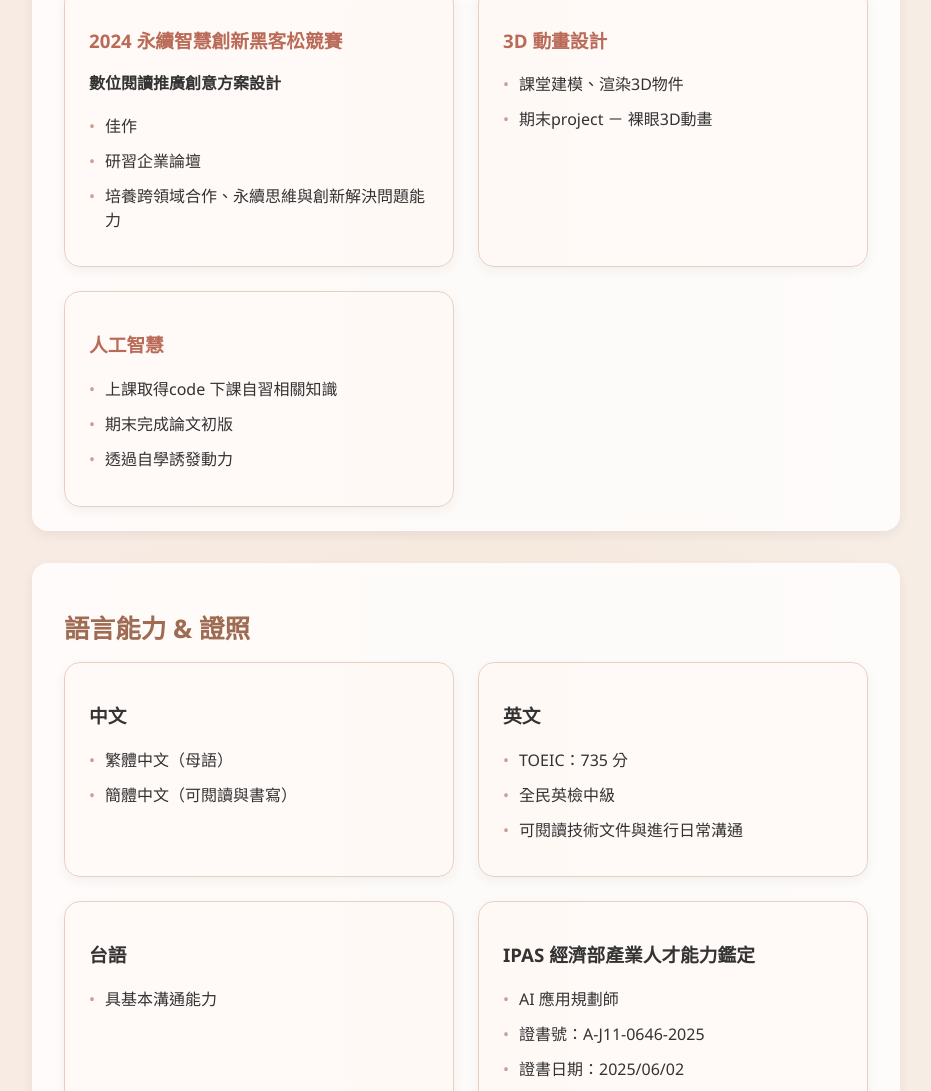
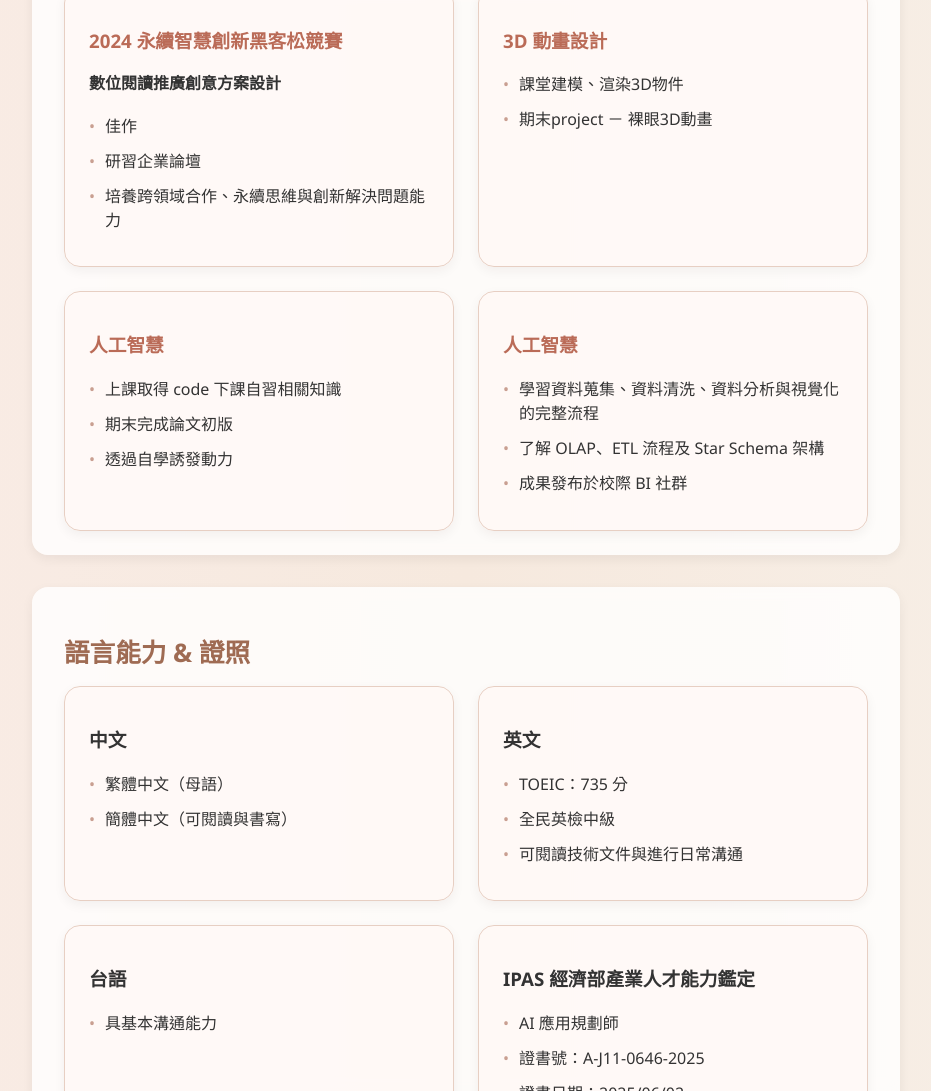
Before and after one commit to Onyx0824/Onyx0824.github.io, a plain HTML site: page index.html in a window 1280 px wide. Shown: the part 2712-3803 px from the top of the page, without its empty margins (174-1105 px from the left). Drawn offline with Linux system fonts and the light colour scheme.

Commit message:
Update index.html

```diff
--- a/index.html
+++ b/index.html
@@ -409,9 +409,17 @@
         <div class="skill-card">
           <h3><a href="projects/ai.html">人工智慧</a></h3>
           <ul>
-            <li>上課取得code 下課自習相關知識</li>
+            <li>上課取得 code 下課自習相關知識</li>
             <li>期末完成論文初版</li>
             <li>透過自學誘發動力</li>
+          </ul>
+        </div>
+        <div class="skill-card">
+          <h3><a href="projects/bi.html">人工智慧</a></h3>
+          <ul>
+            <li>學習資料蒐集、資料清洗、資料分析與視覺化的完整流程</li>
+            <li>了解 OLAP、ETL 流程及 Star Schema 架構</li>
+            <li>成果發布於校際 BI 社群</li>
           </ul>
         </div>
       </div>
```
